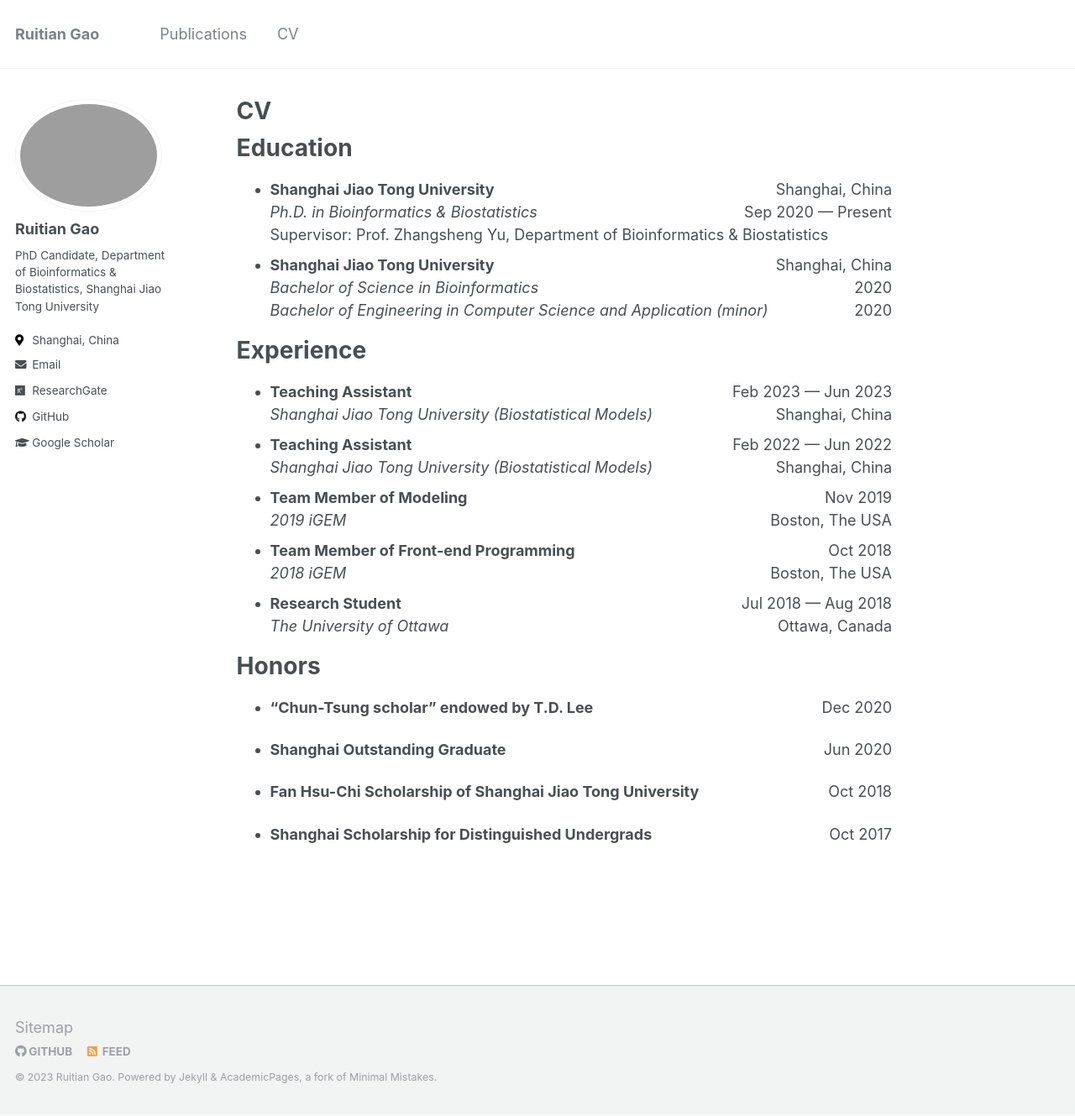
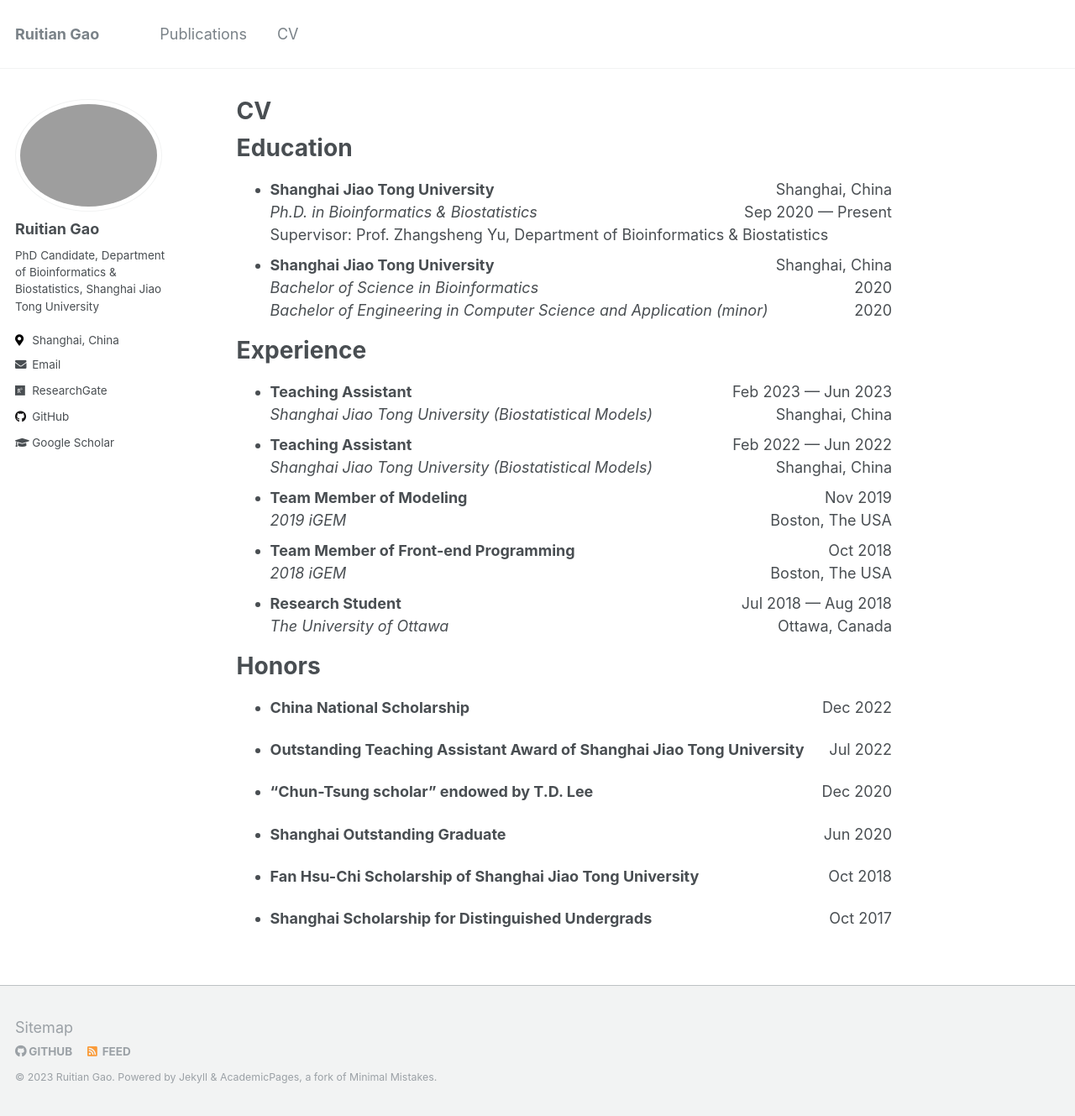
Before and after one commit to ruitian-olivia/ruitian-olivia.github.io, a Jekyll site: the page built from _pages/cv.md, in a window 1280 px wide and 1329 px high. Shown: the whole window at 84% size. Built offline with Jekyll 4.4.1, drawn with Linux system fonts in a browser that asks for light colours.

Commit message:
Update cv.md

```diff
--- a/_pages/cv.md
+++ b/_pages/cv.md
@@ -34,6 +34,10 @@ _2018 iGEM_ <span style="float:right;"> Boston, The USA </span><br/>
 
 Honors
 ======
+* **China National Scholarship** <span style="float:right;"> Dec 2022 </span><br/>
+
+* **Outstanding Teaching Assistant Award of Shanghai Jiao Tong University** <span style="float:right;"> Jul 2022 </span><br/>
+
 * **“Chun-Tsung scholar” endowed by T.D. Lee** <span style="float:right;"> Dec 2020 </span><br/>
 
 * **Shanghai Outstanding Graduate** <span style="float:right;"> Jun 2020 </span><br/>
```
